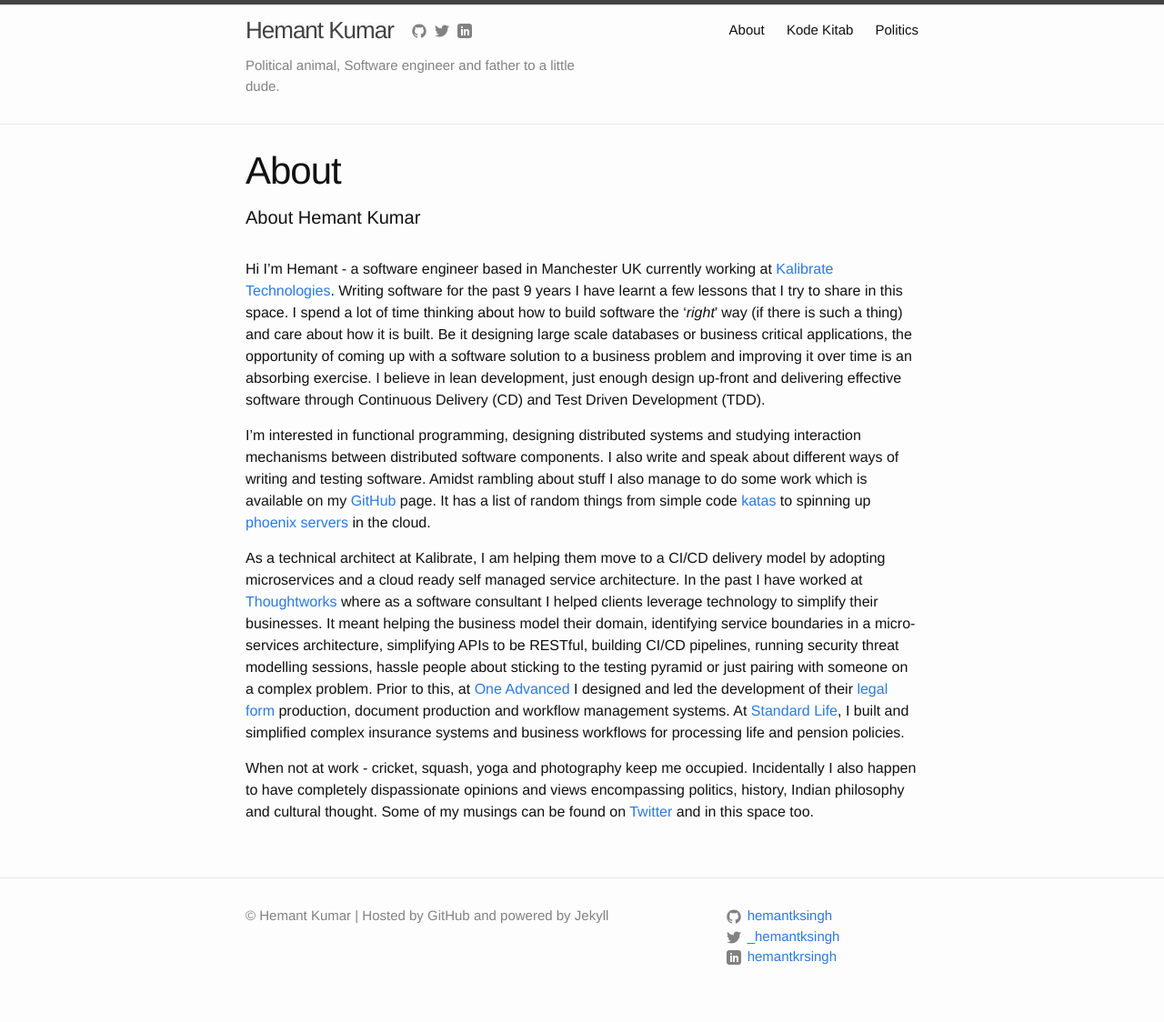
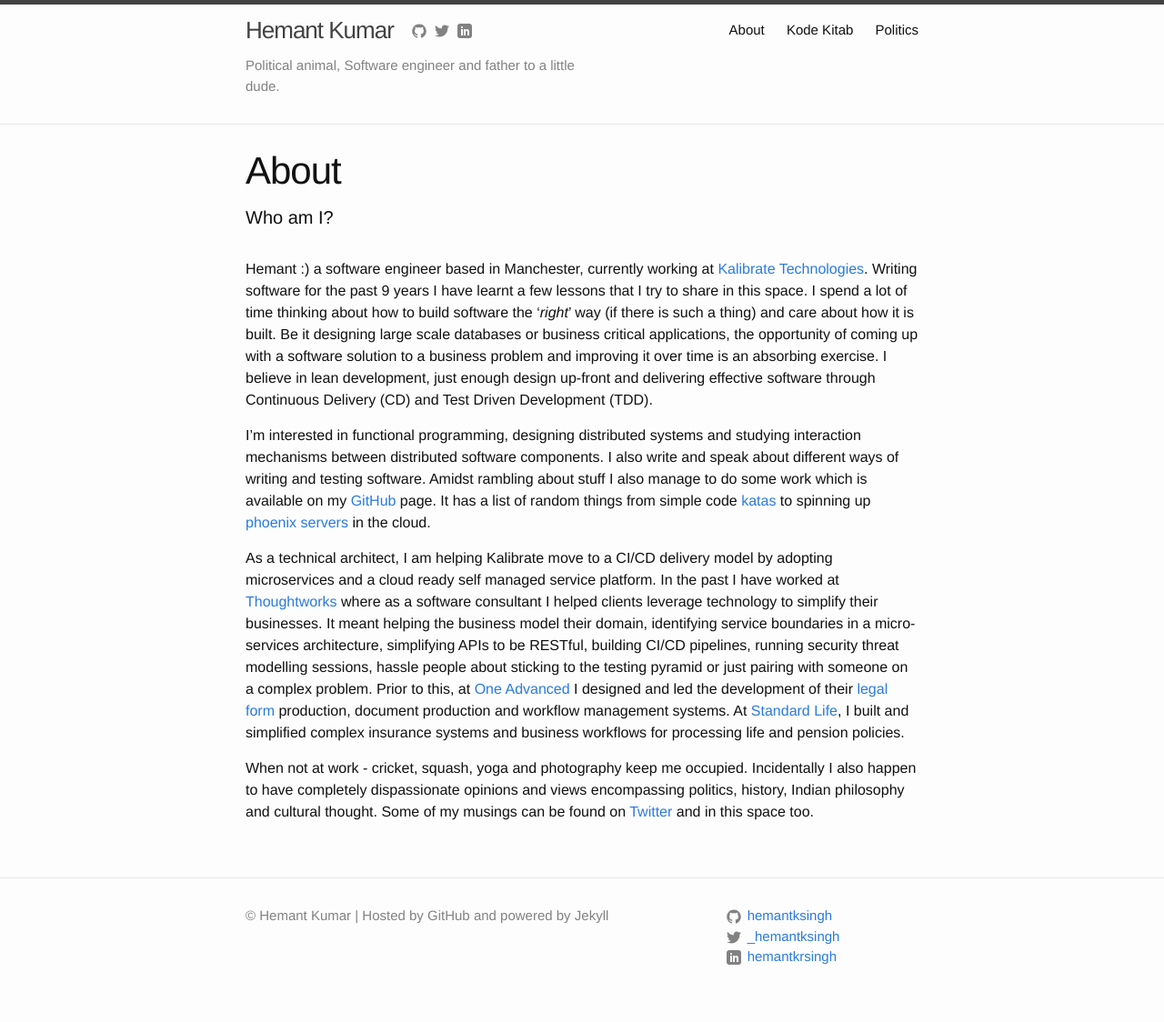
Before and after one commit to hemantksingh/hemantksingh.github.io, a Jekyll site: the page built from about.md, in a window 1280 px wide. Shown: the whole page at 91% size. Built offline with Jekyll 4.4.1, drawn with Linux system fonts in a browser that asks for light colours.

Commit message:
Updates about me title.

```diff
--- a/about.md
+++ b/about.md
@@ -2,13 +2,13 @@
 layout: page
 title: About
 permalink: /about/
-description: About Hemant Kumar
+description: Who am I?
 ---
 
-Hi I'm Hemant - a software engineer based in Manchester UK currently working at [Kalibrate Technologies](http://www.kalibrate.com/). Writing software for the past 9 years I have learnt a few lessons that I try to share in this space. I spend a lot of time thinking about how to build software the '*right*' way (if there is such a thing) and care about how it is built. Be it designing large scale databases or business critical applications, the opportunity of coming up with a software solution to a business problem and improving it over time is an absorbing exercise. I believe in lean development, just enough design up-front and delivering effective software through Continuous Delivery (CD) and Test Driven Development (TDD).
+Hemant :) a software engineer based in Manchester, currently working at [Kalibrate Technologies](http://www.kalibrate.com/). Writing software for the past 9 years I have learnt a few lessons that I try to share in this space. I spend a lot of time thinking about how to build software the '*right*' way (if there is such a thing) and care about how it is built. Be it designing large scale databases or business critical applications, the opportunity of coming up with a software solution to a business problem and improving it over time is an absorbing exercise. I believe in lean development, just enough design up-front and delivering effective software through Continuous Delivery (CD) and Test Driven Development (TDD).
 
 I'm interested in functional programming, designing distributed systems and studying interaction mechanisms between distributed software components. I also write and speak about different ways of writing and testing software. Amidst rambling about stuff I also manage to do some work which is available on my [GitHub](https://github.com/hemantksingh) page. It has a list of random things from simple code [katas](https://github.com/hemantksingh/Katas) to spinning up [phoenix servers](http://martinfowler.com/bliki/PhoenixServer.html) in the cloud.
 
-As a technical architect at Kalibrate, I am helping them move to a CI/CD delivery model by adopting microservices and a cloud ready self managed service architecture. In the past I have worked at [Thoughtworks](https://thoughtworks.com) where as a software consultant I helped clients leverage technology to simplify their businesses. It meant helping the business model their domain, identifying service boundaries in a micro-services architecture, simplifying APIs to be RESTful, building CI/CD pipelines, running security threat modelling sessions, hassle people about sticking to the testing pyramid or just pairing with someone on a complex problem. Prior to this, at [One Advanced](https://www.oneadvanced.com/) I designed and led the development of their [legal form](https://www.oneadvanced.com/solutions/market-solutions/legal-forms/) production, document production and workflow management systems. At [Standard Life](http://standardlife.co.uk/), I built and simplified complex insurance systems and business workflows for processing life and pension policies.
+As a technical architect, I am helping Kalibrate move to a CI/CD delivery model by adopting microservices and a cloud ready self managed service platform. In the past I have worked at [Thoughtworks](https://thoughtworks.com) where as a software consultant I helped clients leverage technology to simplify their businesses. It meant helping the business model their domain, identifying service boundaries in a micro-services architecture, simplifying APIs to be RESTful, building CI/CD pipelines, running security threat modelling sessions, hassle people about sticking to the testing pyramid or just pairing with someone on a complex problem. Prior to this, at [One Advanced](https://www.oneadvanced.com/) I designed and led the development of their [legal form](https://www.oneadvanced.com/solutions/market-solutions/legal-forms/) production, document production and workflow management systems. At [Standard Life](http://standardlife.co.uk/), I built and simplified complex insurance systems and business workflows for processing life and pension policies.
 
 When not at work - cricket, squash, yoga and photography keep me occupied. Incidentally I also happen to have completely dispassionate opinions and views encompassing politics, history, Indian philosophy and cultural thought. Some of my musings can be found on [Twitter](https://twitter.com/_hemantksingh) and in this space too.
```
